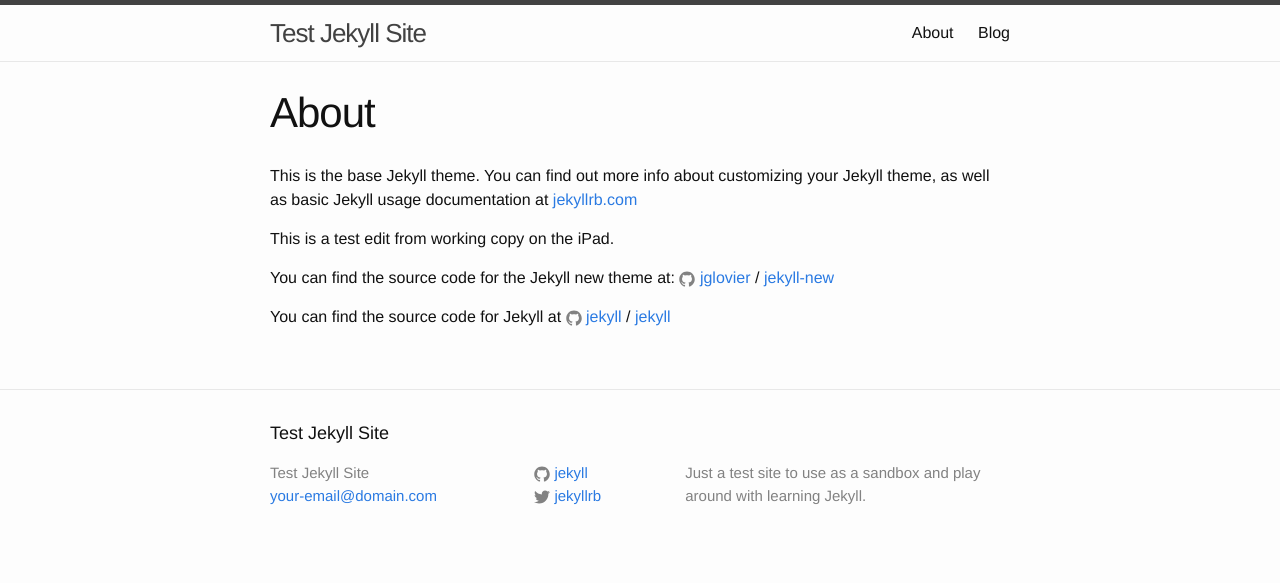
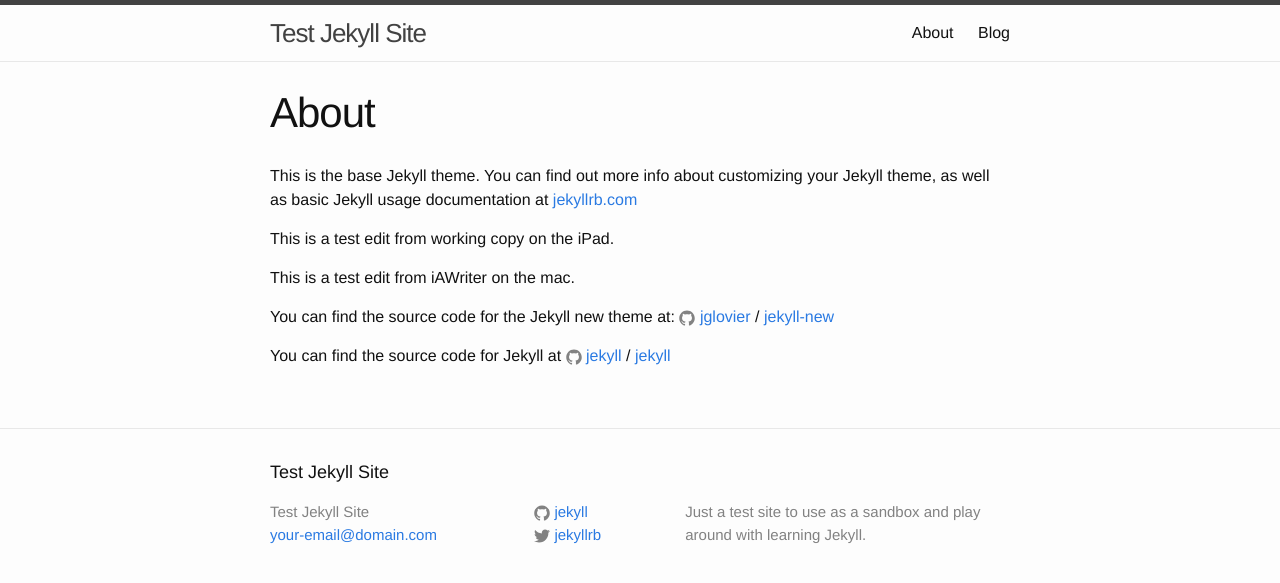
Before and after one commit to sschertz/test-jekyll-site, a Jekyll site: the page built from about.md, in a window 1280 px wide. Shown: the top 583 px of the page. Built offline with Jekyll 4.4.1, drawn with Linux system fonts in a browser that asks for light colours.

Commit message:
More testing with github pages.

```diff
--- a/about.md
+++ b/about.md
@@ -8,6 +8,8 @@
 
 This is a test edit from working copy on the iPad.
 
+This is a test edit from iAWriter on the mac.
+
 You can find the source code for the Jekyll new theme at:
 {% include icon-github.html username="jglovier" %} /
 [jekyll-new](https://github.com/jglovier/jekyll-new)
```
